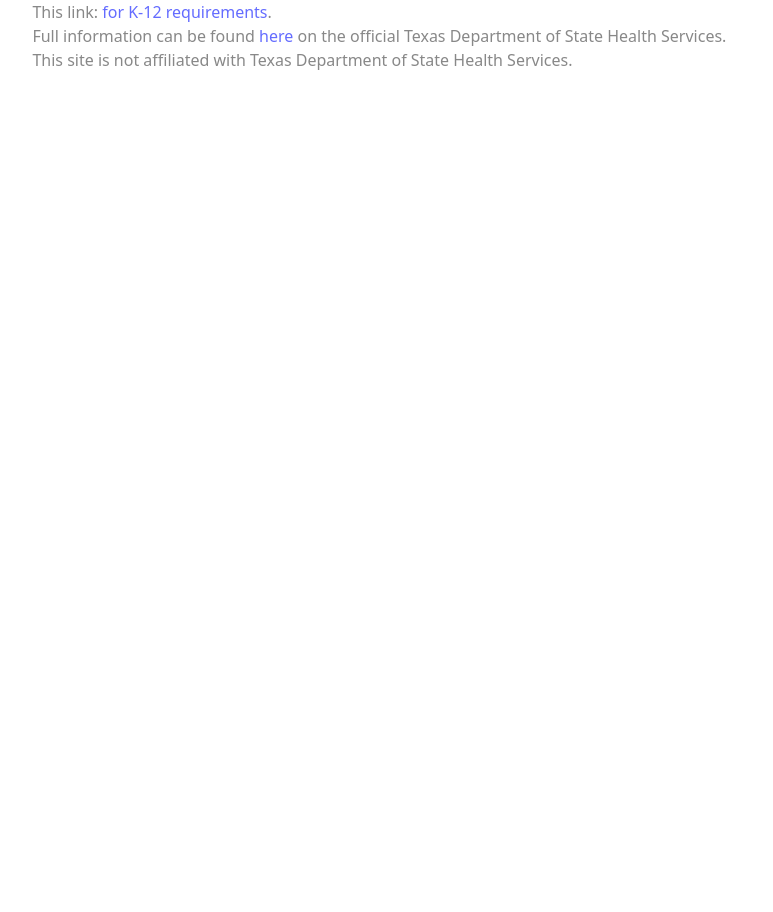
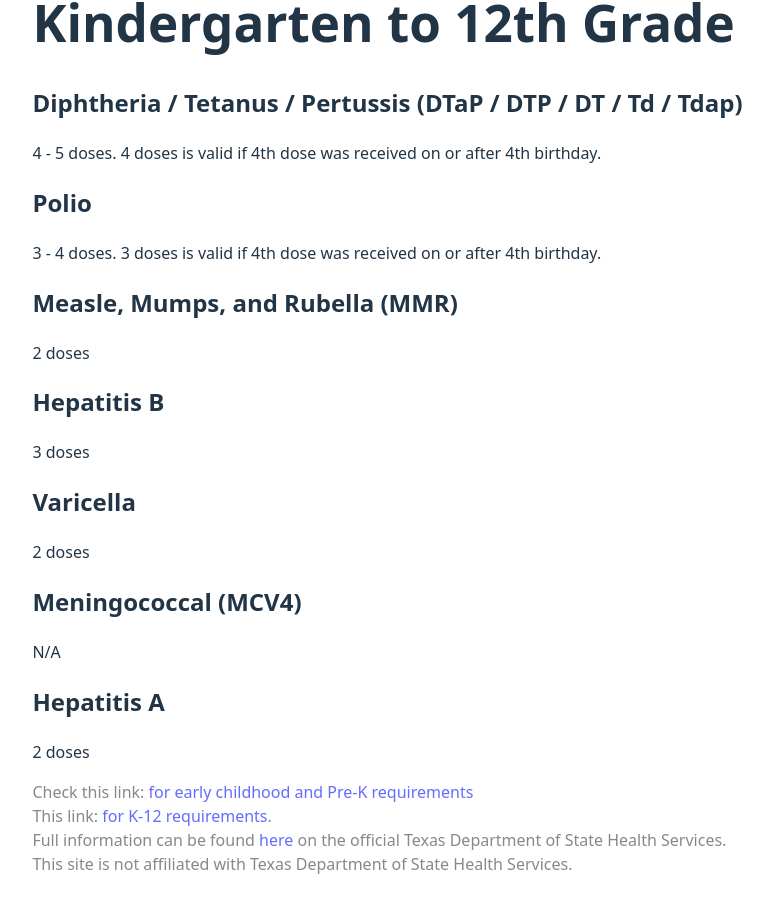
Before and after one commit to gerardbarros/vax_trax, a React (Vite) app: page / in a window 1280 px wide. Shown: the part 3306-4218 px from the top of the page, without its empty margins (239-1012 px from the left). Before the commit the page ends 3426 px from the top, so only its background shows below. Built offline with nearby package versions, Linux system fonts and the light colour scheme.

Commit message:
TASK Update vaccine requirements for Kinder to 6th grade.

```diff
--- a/src/App.jsx
+++ b/src/App.jsx
@@ -1,11 +1,13 @@
 import './App.css'
 import PreK from './PreK'
+import KThroughTwelve from './KThroughTwelve'
 
 function App() {
   return (
     <>
       <h1>Vaccine Tracker</h1>
       <PreK />
+      <KThroughTwelve />
 
       <footer>
         <p className="read-the-docs">
--- a/src/KThroughTwelve.jsx
+++ b/src/KThroughTwelve.jsx
@@ -1,4 +1,12 @@
+import KtoSix from "./KToSix"
+
 export default function KThroughTwelve(){
+    return (
+        <div>
+            <h1>Kindergarten to 12th Grade</h1>
+                <KtoSix />
+        </div>
+    )
     //K - 6
     //7th
     //8th
--- /dev/null
+++ b/src/KToSix.jsx
@@ -0,0 +1,21 @@
+export default function KtoSix(){
+    return (
+        <div>
+            <h2>Diphtheria / Tetanus / Pertussis (DTaP / DTP / DT / Td / Tdap)</h2>
+                <p>4 - 5 doses. 4 doses is valid if 4th dose was received on or after 4th birthday.</p>
+            <h2>Polio</h2>
+                <p>3 - 4 doses. 3 doses is valid if 4th dose was received on or after 4th birthday.</p>
+            <h2>Measle, Mumps, and Rubella (MMR)</h2>
+                <p>2 doses</p>
+            <h2>Hepatitis B</h2>
+                <p>3 doses</p>
+            <h2>Varicella</h2>
+                <p>2 doses</p>
+            <h2>Meningococcal (MCV4)</h2>
+                <p>N/A</p>
+            <h2>Hepatitis A</h2>
+                <p>2 doses</p>
+
+        </div>
+    )
+}
```
